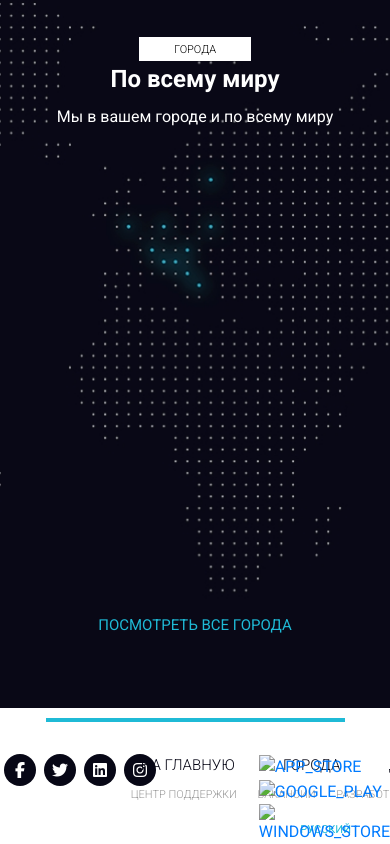
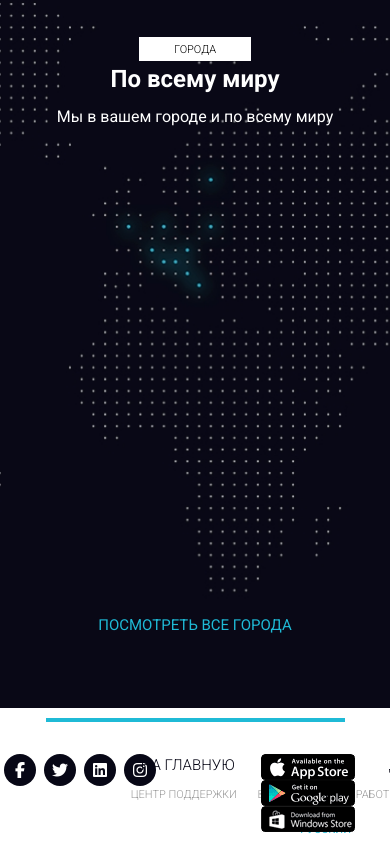
Before and after one commit to KwikyKu/Uber, a plain HTML site: page index.html in a window 390 px wide. Shown: the part 7980-8824 px from the top of the page. Drawn offline with Linux system fonts and the light colour scheme.

Commit message:
change link img mobile

```diff
--- a/index.html
+++ b/index.html
@@ -408,13 +408,13 @@
             <div>
                 <div class="footer_mobile">
                     <a href="#">
-                        <img src="../src/img/app_store.png" alt="APP_STORE">
+                        <img src="../img/app_store.png" alt="APP_STORE">
                     </a>
                     <a href="#">
-                        <img src="../src/img/google_play.png" alt="GOOGLE_PLAY">
+                        <img src="../img/google_play.png" alt="GOOGLE_PLAY">
                     </a>
                     <a href="#">
-                        <img src="../src/img/windows_store.png" alt="WINDOWS_STORE">
+                        <img src="../img/windows_store.png" alt="WINDOWS_STORE">
                     </a>
                 </div>
             </div>
```
